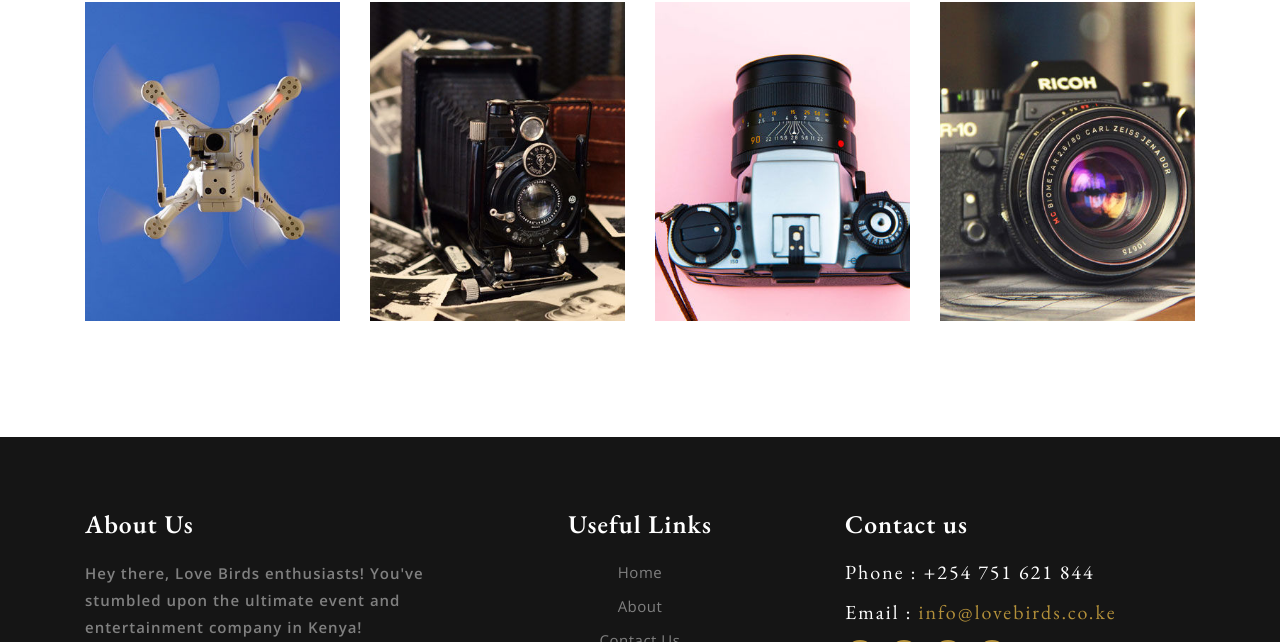
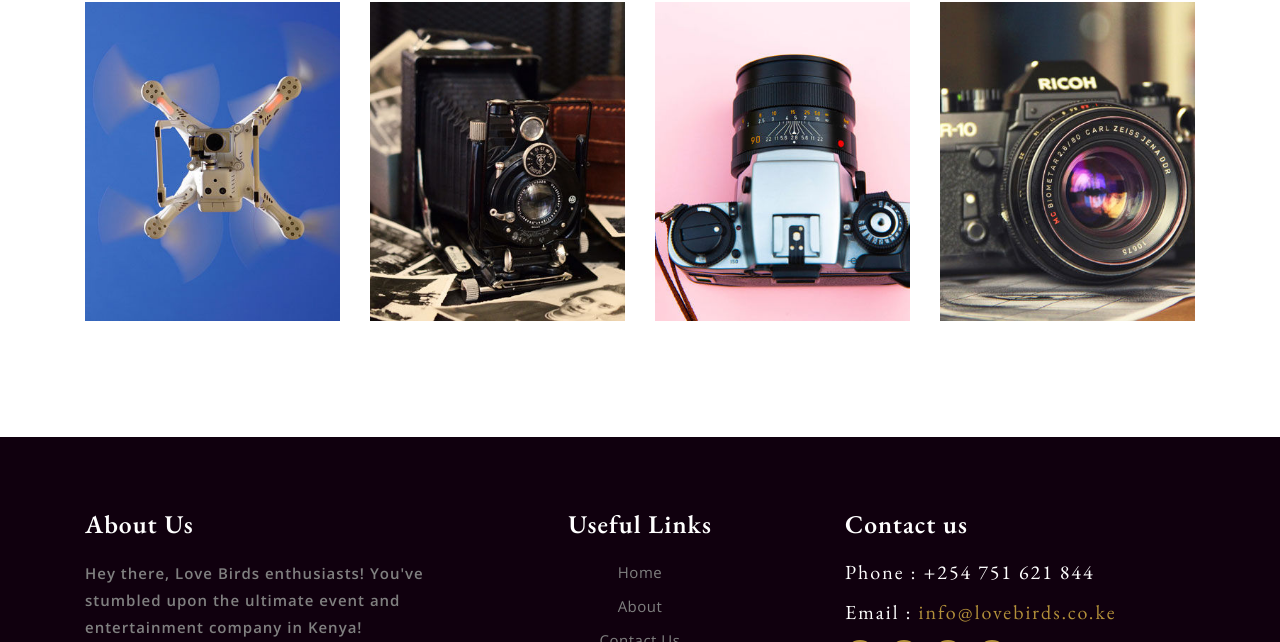
Before and after one commit to akulamartin/akulamartin.github.io, a plain HTML site: page index.html in a window 1280 px wide. Shown: the part 2832-3474 px from the top of the page. Drawn offline with nearby package versions, Linux system fonts and the light colour scheme.

Commit message:
Footer cahnges

```diff
--- a/css/style.css
+++ b/css/style.css
@@ -381,7 +381,7 @@ input.form-control.serv_bottom.text-white {
 
 /* header */
 
-header h1,
+header h1
  {
 	line-height: 0;
 }
@@ -2137,5 +2137,7 @@ h3.title {
     font-size: 30px !important;
 }
 }
-
+.footer_w3layouts_section_1its {
+	background: #10000E;
+  }
 /* -- //Responsive code -- */
```
